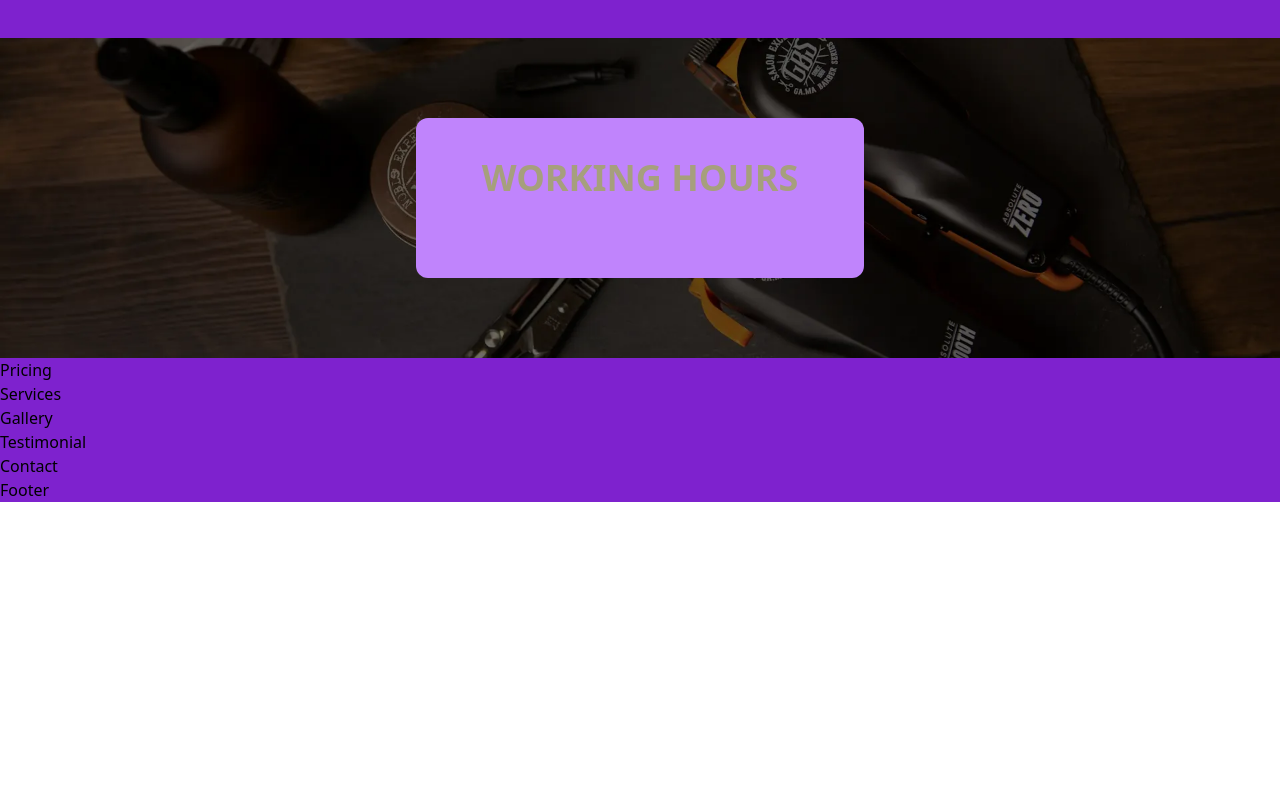
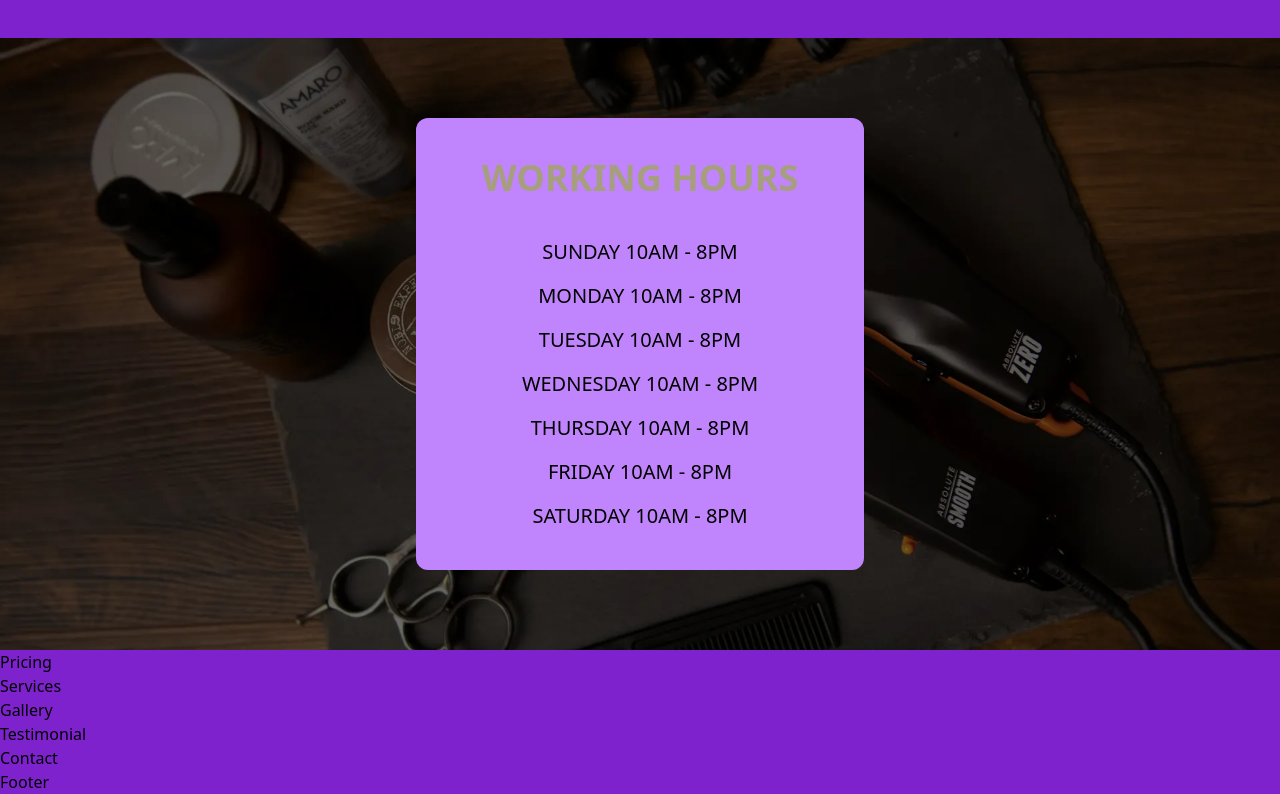
Before and after one commit to i-be-k/heritage_celebs-barber, a React (Vite) app: page / in a window 1280 px wide. Shown: the part 942-1736 px from the top of the page. Before the commit the page ends 1444 px from the top, so only its background shows below. Built offline with nearby package versions, Linux system fonts and the light colour scheme.

Commit message:
About added

```diff
--- a/src/sections/WhyChoose.jsx
+++ b/src/sections/WhyChoose.jsx
@@ -19,7 +19,15 @@ const WhyChoose = () => {
         <section id='about' className='w-full md:px-20 px-10 md:py-20 py-10 flex flex-col md:flex-row justify-center items-center gap-20 bg-cover bg-center' style={{ backgroundImage: `url(${whyimg})` }}>
             <div data-aos="zoom-in" className='flex flex-col justify-center items-center gap-10 bg-purple-400 p-10 rounded-xl md:w-[40%] w-full'>
                 <h1 className='text-yellow text-4xl font-bold'>WORKING HOURS</h1>
-                <div></div>
+                <div className='flex flex-col justify-center items-center gap-4'>
+                    <p className='text-xl text-black font-lg'>SUNDAY 10AM - 8PM</p>
+                    <p className='text-xl text-black font-lg'>MONDAY 10AM - 8PM</p>
+                    <p className='text-xl text-black font-lg'>TUESDAY 10AM - 8PM</p>
+                    <p className='text-xl text-black font-lg'>WEDNESDAY 10AM - 8PM</p>
+                    <p className='text-xl text-black font-lg'>THURSDAY 10AM - 8PM</p>
+                    <p className='text-xl text-black font-lg'>FRIDAY 10AM - 8PM</p>
+                    <p className='text-xl text-black font-lg'>SATURDAY 10AM - 8PM</p>
+                </div>
             </div>
         </section>
     );
```
